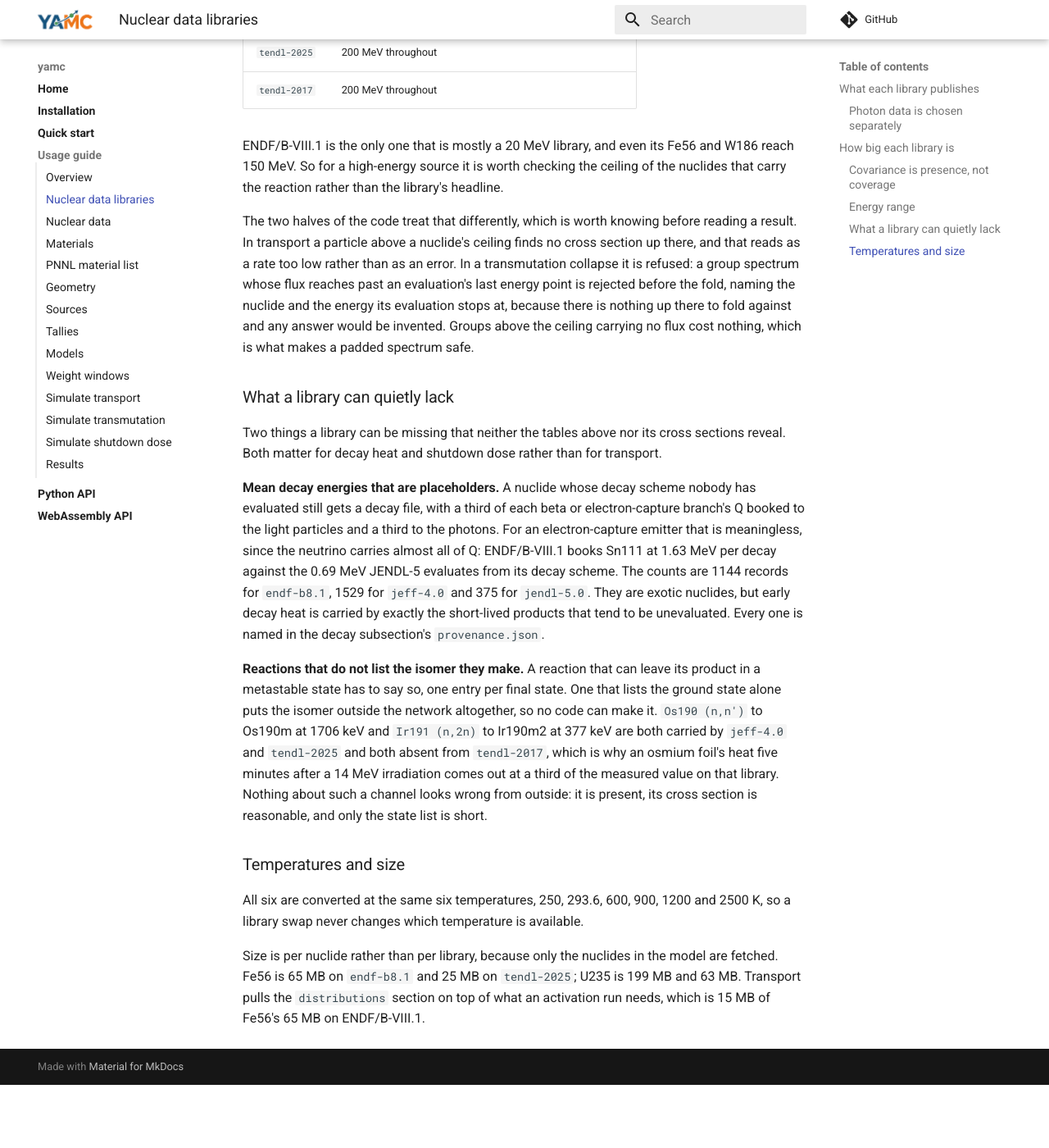
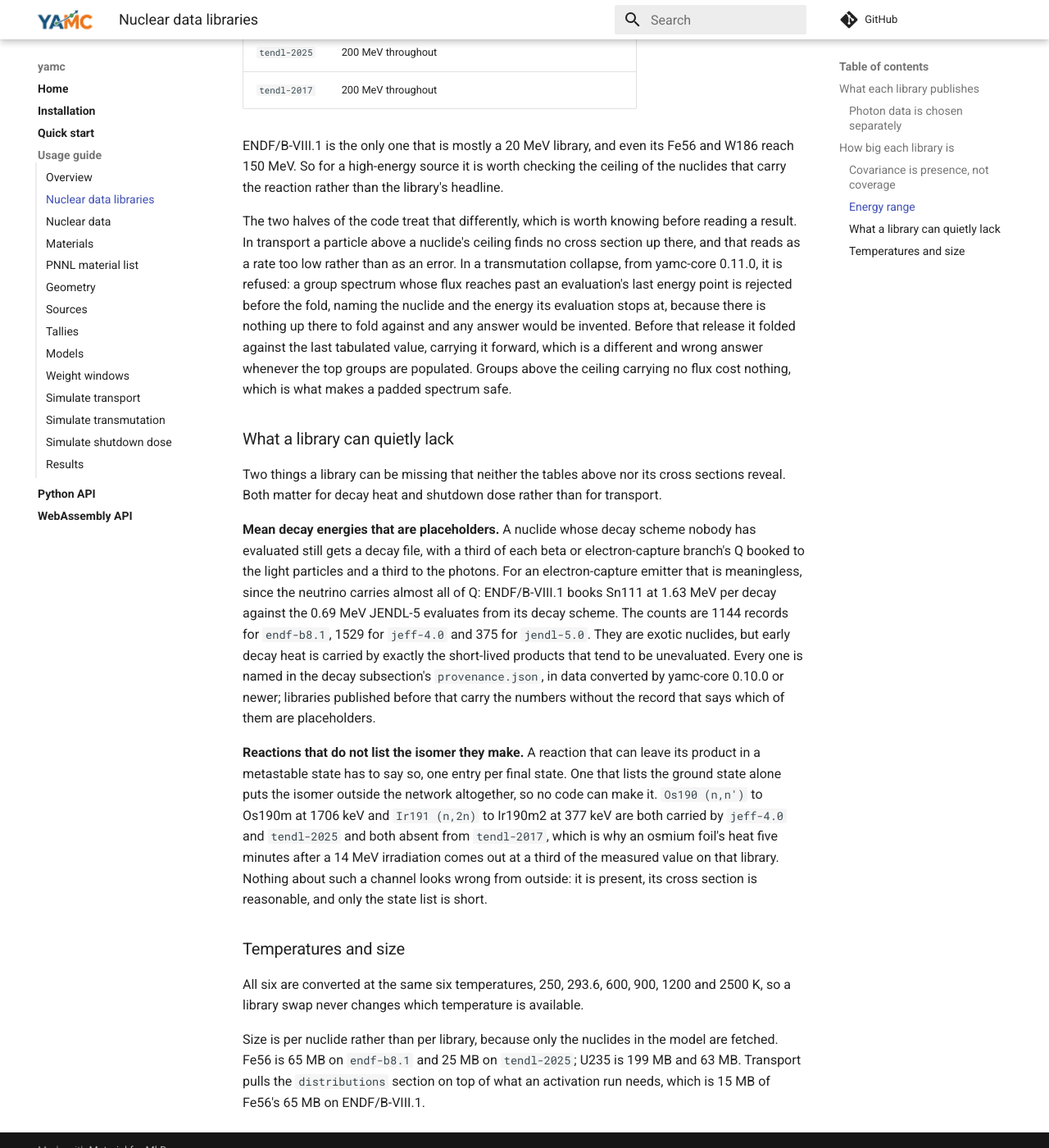
Before and after one commit to fusion-neutronics/yamc, an MkDocs documentation site: the page built from docs/nuclear_data_libraries.md, in a window 1280 px wide and 1400 px high, scrolled down 3412 px. Shown: the whole window at 82% size. Built offline with MkDocs 1.6.1 and Material for MkDocs 9.7.7, drawn with Linux system fonts in a browser that asks for light colours; comment, search, counter and statistics services are not loaded; before the commit the page ends 4735 px from its top, so only the background shows below that.

Commit message:
Mark the two claims that depend on a version
Both were written as though they were true of the pinned release, and
neither is. The transmutation refusal arrives with yamc-core 0.11.0,
which is not published, and before it the fold carried the last
tabulated value forward, which the page now says. The placeholder
record appears only in data converted by yamc-core 0.10.0 or newer, so
a library published before that carries the numbers without the record
naming which are placeholders, and the currently published endf-b8.1
provenance confirms it: data_version 2026-09-02 with no
decay_energy_placeholders key.

This page is built against whatever version it pins, so an unmarked
claim about unreleased behaviour would document a release nobody can
install.

```diff
--- a/docs/nuclear_data_libraries.md
+++ b/docs/nuclear_data_libraries.md
@@ -128,10 +128,13 @@ headline.
 The two halves of the code treat that differently, which is worth knowing before
 reading a result. In transport a particle above a nuclide's ceiling finds no
 cross section up there, and that reads as a rate too low rather than as an
-error. In a transmutation collapse it is refused: a group spectrum whose flux
-reaches past an evaluation's last energy point is rejected before the fold,
-naming the nuclide and the energy its evaluation stops at, because there is
-nothing up there to fold against and any answer would be invented. Groups above
+error. In a transmutation collapse, from yamc-core 0.11.0, it is refused: a group
+spectrum whose flux reaches past an evaluation's last energy point is rejected
+before the fold, naming the nuclide and the energy its evaluation stops at,
+because there is nothing up there to fold against and any answer would be
+invented. Before that release it folded against the last tabulated value,
+carrying it forward, which is a different and wrong answer whenever the top
+groups are populated. Groups above
 the ceiling carrying no flux cost nothing, which is what makes a padded
 spectrum safe.
 
@@ -150,7 +153,9 @@ decay against the 0.69 MeV JENDL-5 evaluates from its decay scheme. The counts
 are 1144 records for `endf-b8.1`, 1529 for `jeff-4.0` and 375 for
 `jendl-5.0`. They are exotic nuclides, but early decay heat is carried by
 exactly the short-lived products that tend to be unevaluated. Every one is
-named in the decay subsection's `provenance.json`.
+named in the decay subsection's `provenance.json`, in data converted by
+yamc-core 0.10.0 or newer; libraries published before that carry the numbers
+without the record that says which of them are placeholders.
 
 **Reactions that do not list the isomer they make.** A reaction that can leave
 its product in a metastable state has to say so, one entry per final state. One
```
